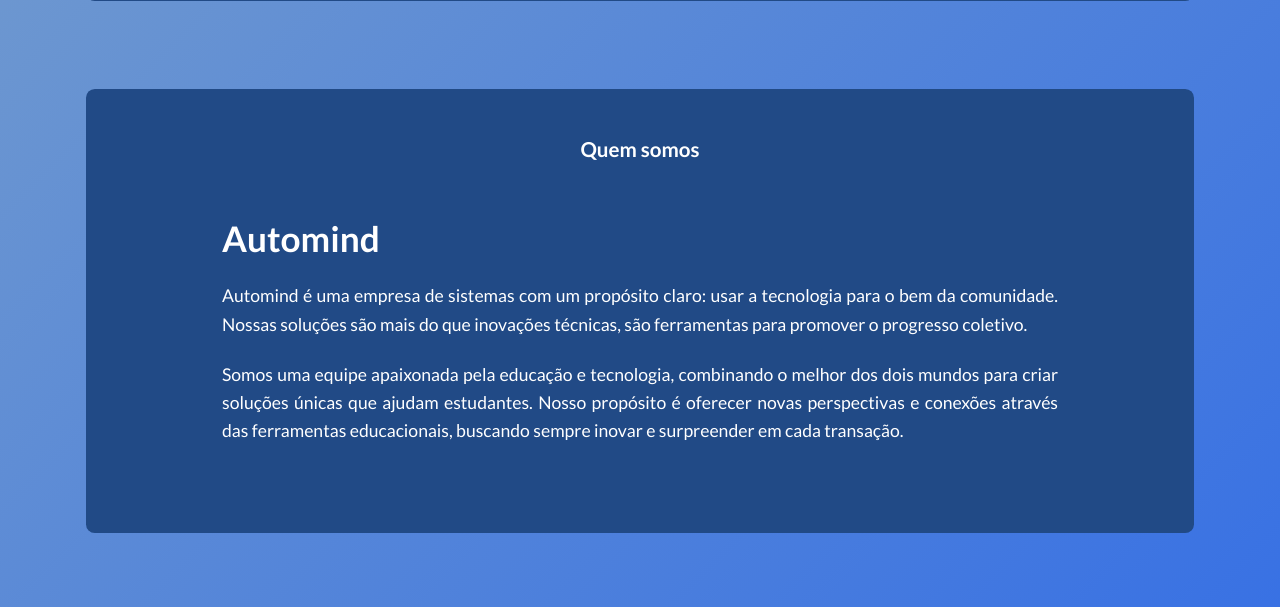
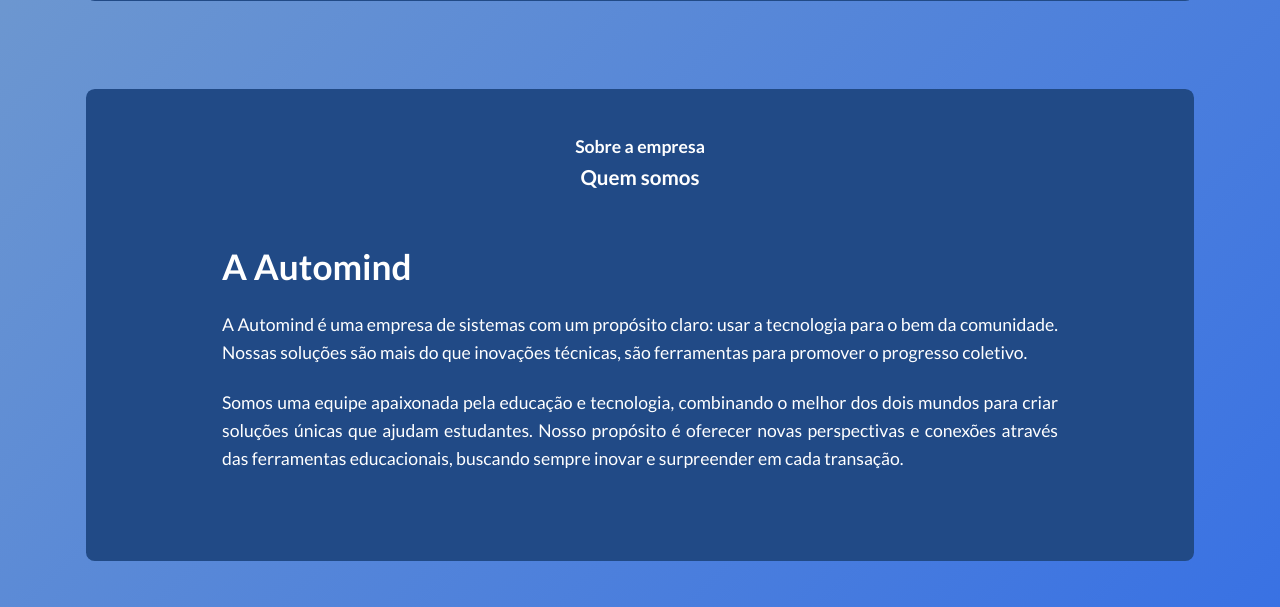
Before and after one commit to Projects-M-G-N/Automind, a PHP site: page /Avaliacao-TRI/core/views/log.php in a window 1280 px wide. Shown: the part 575-1182 px from the top of the page. Run offline with PHP 8.4, Linux system fonts and the light colour scheme; a user stored in the database is signed in; some libraries are stand-ins or nearby versions.

Commit message:
mudanças

```diff
--- a/core/views/log.php
+++ b/core/views/log.php
@@ -37,13 +37,13 @@
         <div class="caixa" id="empresa">
             <div class="sob-data">
                 <div>
-
+                    <h4>Sobre a empresa</h4>
                     <h3>Quem somos</h3>
                 </div>
             </div>
             <div class="data">
-                <h3>Automind</h3>
-                <p>Automind é uma empresa de sistemas com um propósito claro: usar a tecnologia para o bem da comunidade. Nossas soluções são mais do que inovações técnicas, são ferramentas para promover o progresso coletivo.</p>
+                <h3>A Automind</h3>
+                <p>A Automind é uma empresa de sistemas com um propósito claro: usar a tecnologia para o bem da comunidade. Nossas soluções são mais do que inovações técnicas, são ferramentas para promover o progresso coletivo.</p>
                 <p>Somos uma equipe apaixonada pela educação e tecnologia, combinando o melhor dos dois mundos para criar soluções únicas que ajudam estudantes. Nosso propósito é oferecer novas perspectivas e conexões através das ferramentas educacionais, buscando sempre inovar e surpreender em cada transação.</p>
             </div>
         </div>
```
Also changed, not shown: public/assets/css/bancodequestoes.css, public/assets/css/log.css, public/assets/css/prova.css, public/assets/css/provas.css.
